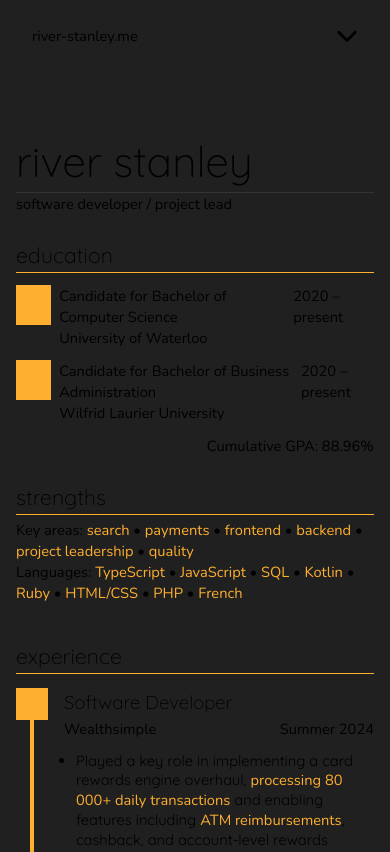
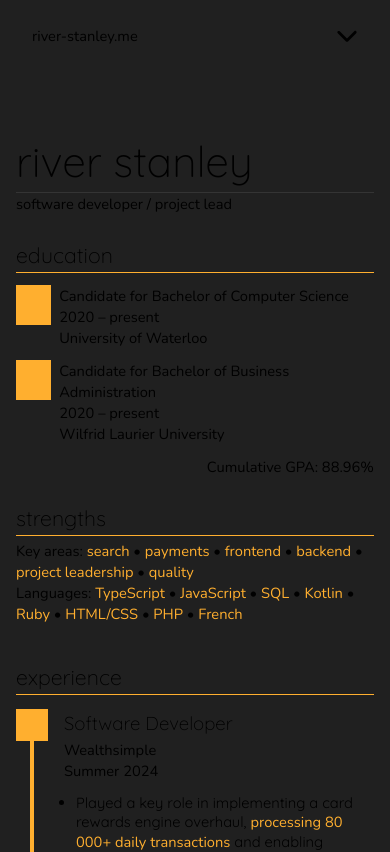
Before and after one commit to some-molasses/riverside, a Next.js app: page /resume in a window 390 px wide. Shown: the top 852 px of the page. Built offline with nearby package versions, Linux system fonts and the light colour scheme.

Commit message:
Make resume mobile-friendly

```diff
--- a/src/app/resume/components/item-title/item-title.scss
+++ b/src/app/resume/components/item-title/item-title.scss
@@ -1,3 +1,5 @@
+@import "../../../mixins.scss";
+
 .item-title {
   display: flex;
   flex-direction: column;
@@ -5,7 +7,12 @@
 
   > div {
     display: flex;
-    flex-direction: row;
+    flex-direction: column;
     justify-content: space-between;
+
+    @include desktop-only {
+      flex-direction: row;
+      font-style: normal;
+    }
   }
 }
```
